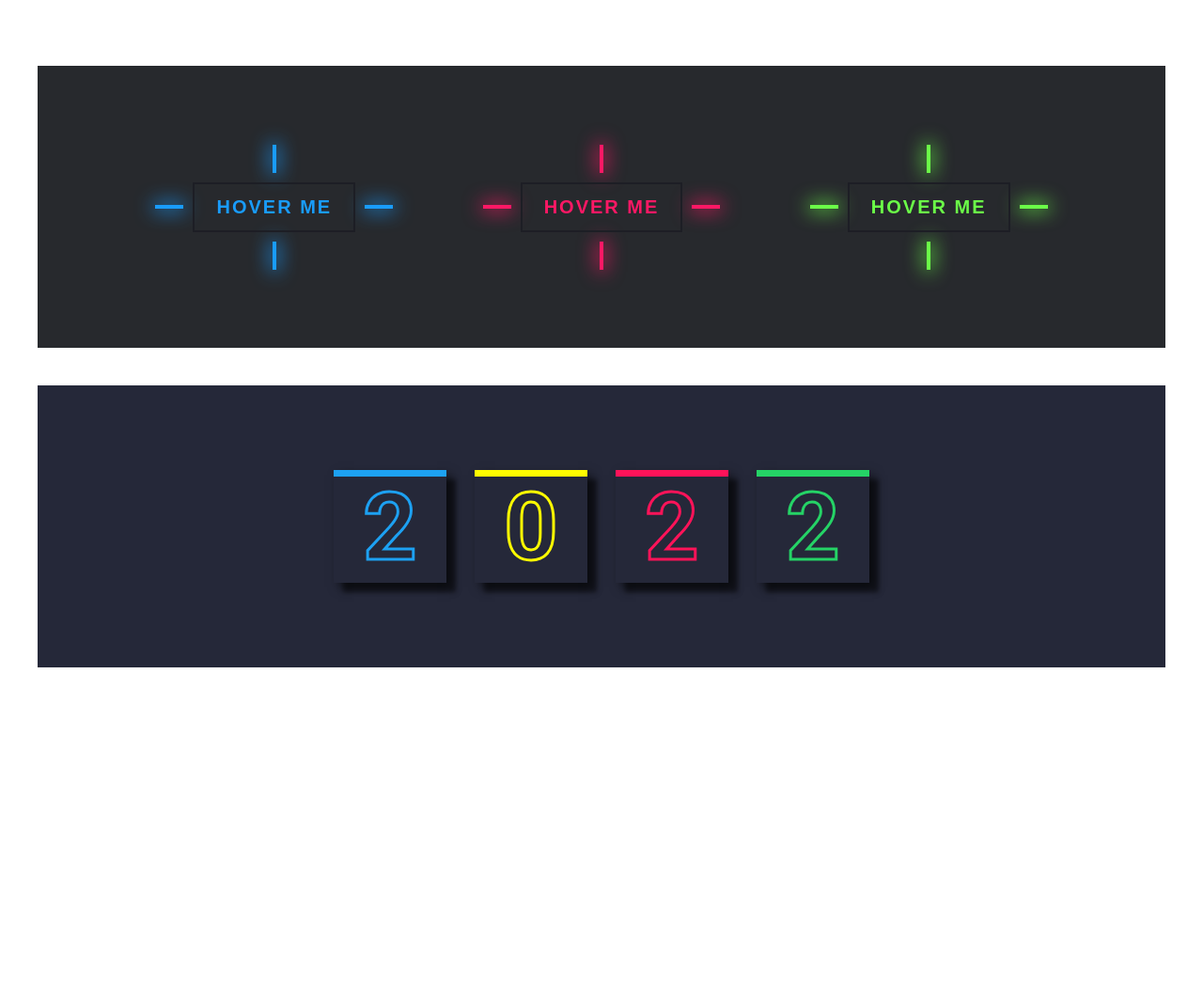
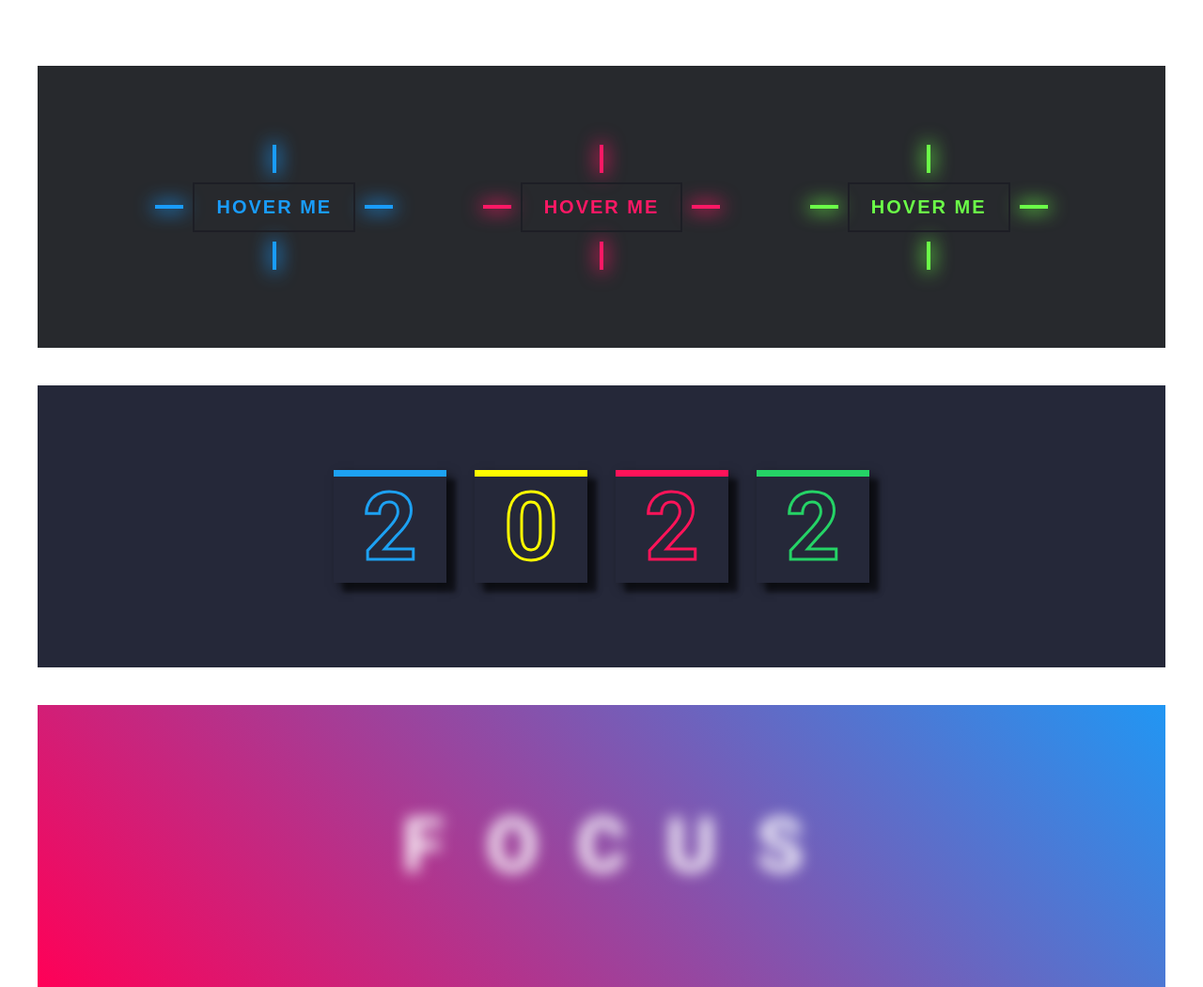
Before and after one commit to Hamdyshabeeb/Hover-effects, a plain HTML site: page index.html in a window 1280 px wide. Shown: the whole page at 94% size. Before the commit the page ends 870 px from the top, so only its background shows below. Drawn offline with Linux system fonts and the light colour scheme.

Commit message:
add effect3 (focus)
focus text

```diff
--- a/index.html
+++ b/index.html
@@ -41,6 +41,16 @@
 				<div data-text="2" style="--clr: #ff1359"><b>2</b></div>
 				<div data-text="3" style="--clr: #25d366"><b>2</b></div>
 			</div>
+
+			<div class="effect3">
+				<h1>
+					<span><span>F</span></span>
+					<span><span>O</span></span>
+					<span><span>C</span></span>
+					<span><span>U</span></span>
+					<span><span>S</span></span>
+				</h1>
+			</div>
 		</div>
 	</body>
 </html>
--- a/style.css
+++ b/style.css
@@ -212,3 +212,101 @@ body {
 	height: 100%;
 	filter: drop-shadow(0 0 15px var(--clr));
 }
+
+/* effect 3 Focus */
+
+.effect3 {
+	width: 100%;
+	min-height: 30rem;
+	padding: 3rem;
+	margin-top: 4rem;
+	background-image: linear-gradient(45deg, #ff0057, #2196f3);
+	display: flex;
+	justify-content: center;
+	align-items: center;
+}
+
+.effect3 h1 {
+	display: flex;
+	gap: 4rem;
+	font-size: 8rem;
+	cursor: pointer;
+	color: #fff;
+}
+
+.effect3 h1 span {
+	width: 5.5rem;
+	display: block;
+	text-align: center;
+	position: relative;
+	transition: 0.5s ease-in-out;
+	flex-shrink: 0;
+}
+.effect3 h1 > span {
+	filter: blur(8px);
+}
+.effect3 h1 > span:is(:hover, :focus) {
+	filter: blur(0);
+}
+.effect3 span span::before {
+	content: '';
+	position: absolute;
+	width: 2rem;
+	height: 2rem;
+	top: 0;
+	left: 0;
+	border-top: 2px solid #fff;
+	border-left: 2px solid #fff;
+	transform: translate(-50%, -50%);
+}
+
+.effect3 h1 > span::before {
+	content: '';
+	position: absolute;
+	width: 2rem;
+	height: 2rem;
+	border-top: 2px solid #fff;
+	border-right: 2px solid #fff;
+	top: 0;
+	right: 0;
+	transform: translate(50%, -50%);
+}
+
+.effect3 span span::after {
+	content: '';
+	position: absolute;
+	width: 2rem;
+	height: 2rem;
+	bottom: 0;
+	left: 0;
+	border-bottom: 2px solid #fff;
+	border-left: 2px solid #fff;
+	transform: translate(-50%, 50%);
+}
+
+.effect3 h1 > span::after {
+	content: '';
+	position: absolute;
+	width: 2rem;
+	height: 2rem;
+	border-bottom: 2px solid #fff;
+	border-right: 2px solid #fff;
+	right: 0;
+	bottom: 0;
+	transform: translate(50%, 50%);
+}
+
+.effect3 span::before {
+	opacity: 0;
+	transition: 0.5s ease-in-out;
+}
+
+.effect3 span::after {
+	opacity: 0;
+	transition: 0.5s ease-in-out;
+}
+
+.effect3 span:is(:hover, :focus)::before,
+.effect3 span:is(:hover, :focus)::after {
+	opacity: 1;
+}
```
